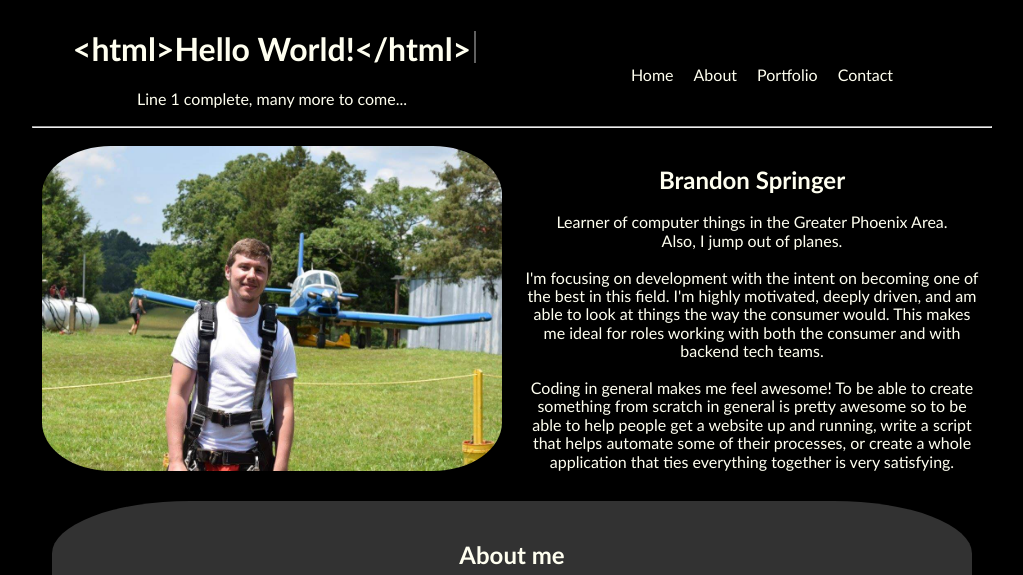
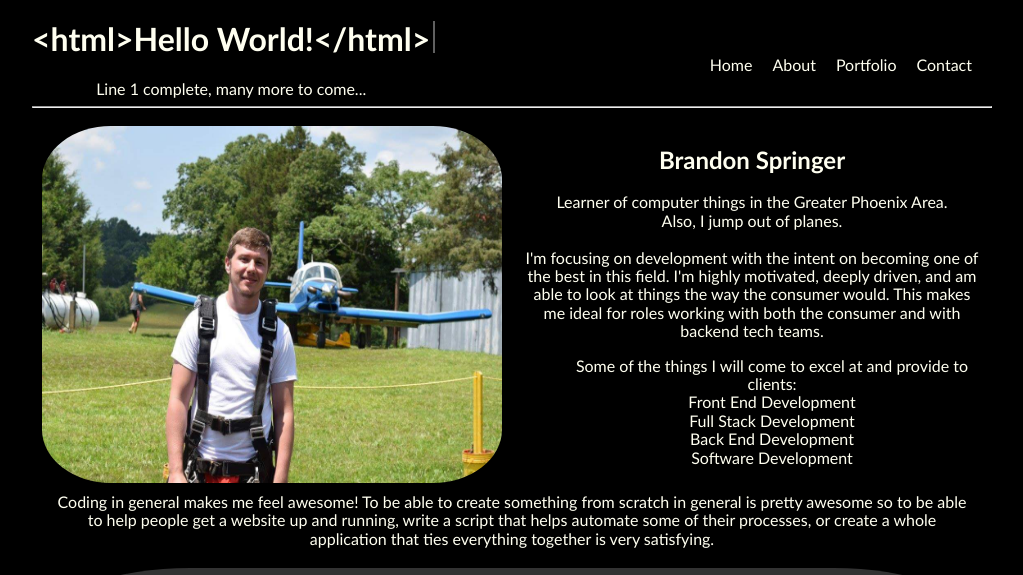
Before and after one commit to SpringerBrandon/thinkfulportfolio, a plain HTML site: page index.html in a window 1280 px wide. Shown: the top 575 px of the page, without its empty margins (128-1151 px from the left). Drawn offline with nearby package versions, Linux system fonts and the light colour scheme.

Commit message:
revision changes & nav spacing fix

```diff
--- a/index.html
+++ b/index.html
@@ -21,7 +21,7 @@
     <header>
     <!-- Funny header -->
       <div class="group">
-        <div class="item">
+        <div>
           <h1 class="blink">
             &lt;html&gt;Hello World!&lt;/html&gt;
           </h1>
@@ -29,7 +29,7 @@
             Line 1 complete, many more to come...
         </div>
     <!-- Navigaton -->
-        <div class="item">
+        <div>
           <nav>
             <ul id="menu">
               <li><a href="#home">Home</a></li>
@@ -41,11 +41,11 @@
         </div>
       </div>
     </header>
-	  <!-- actual header -->
-	  <header id="home">
+	  <!-- Introduction Section -->
+	  <main id="home">
       <div>
       <hr>
-        <div class="group">
+        <section class="group">
           <span class="item">
             <img class="img rounded" src="pics/skydive.jpg" alt="Me At Virginia Bucketlist Skydiving Center">
           </span>
@@ -61,17 +61,20 @@
               <br>
               <p>
                 I'm focusing on development with the intent on becoming one of the best in this field.  I'm highly motivated, deeply driven, and am able to look at things the way the consumer would.  This makes me ideal for roles working with both the consumer and with backend tech teams.
-              </p>
-              <br>
-              <p>
-                Coding in general makes me feel awesome!  To be able to create something from scratch in general is pretty awesome so to be able to help people get a website up and running, write a script that helps automate some of their processes, or create a whole application that ties everything together is very satisfying.
+                <ul>
+                Some of the things I will come to excel at and provide to clients:
+                <li>Front End Development</li>
+                <li>Full Stack Development</li>
+                <li>Back End Development</li>
+                <li>Software Development</li>
+                </ul>
               </p>
           </div>
-        </div>
+        </section>
+        <p style="width: 95%;">
+          Coding in general makes me feel awesome!  To be able to create something from scratch in general is pretty awesome so to be able to help people get a website up and running, write a script that helps automate some of their processes, or create a whole application that ties everything together is very satisfying.
+        </p>
       </div>
-    </header>
-
-    <main>
       <section class="bgstagger" id="about">
     <!-- About Me Section -->
         <h2>
--- a/style.css
+++ b/style.css
@@ -162,8 +162,12 @@ header nav ul li a:hover {
   color: #bdbdbd;
 }
 
+ul {
+  list-style-type: none;
+}
+
 /* Desktop Version Flexbox stuffs */
-@media all and (min-width: 920px) {
+@media all and (min-width: 1039px) {
   .group {
     flex-direction: row;
   }
@@ -174,10 +178,6 @@ header nav ul li a:hover {
     align-content: center;
   }
 
-  header h1 {
-    min-width: 371px;
-  }
-
   header nav {
     margin-top: 2.5em;
   }
```
